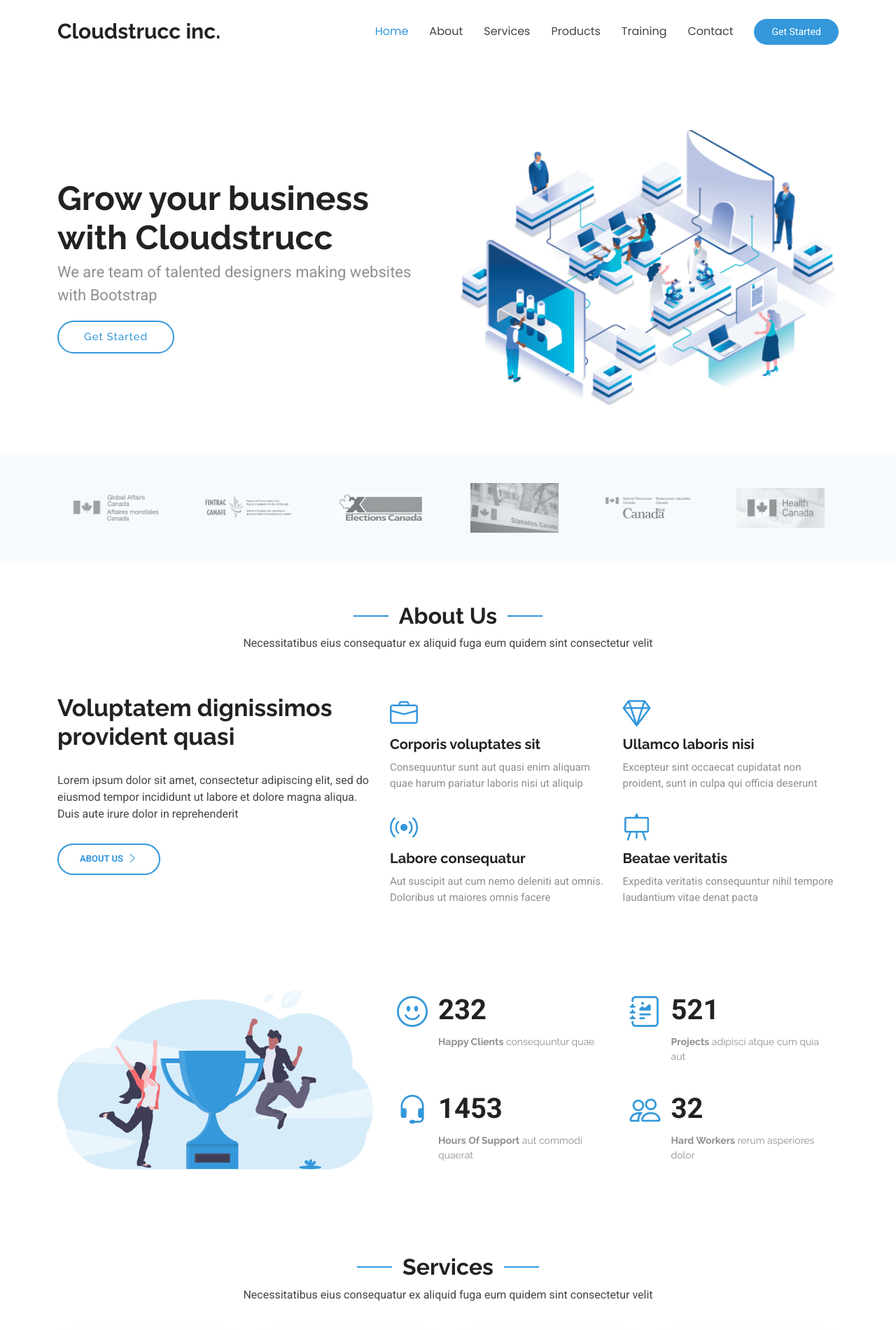
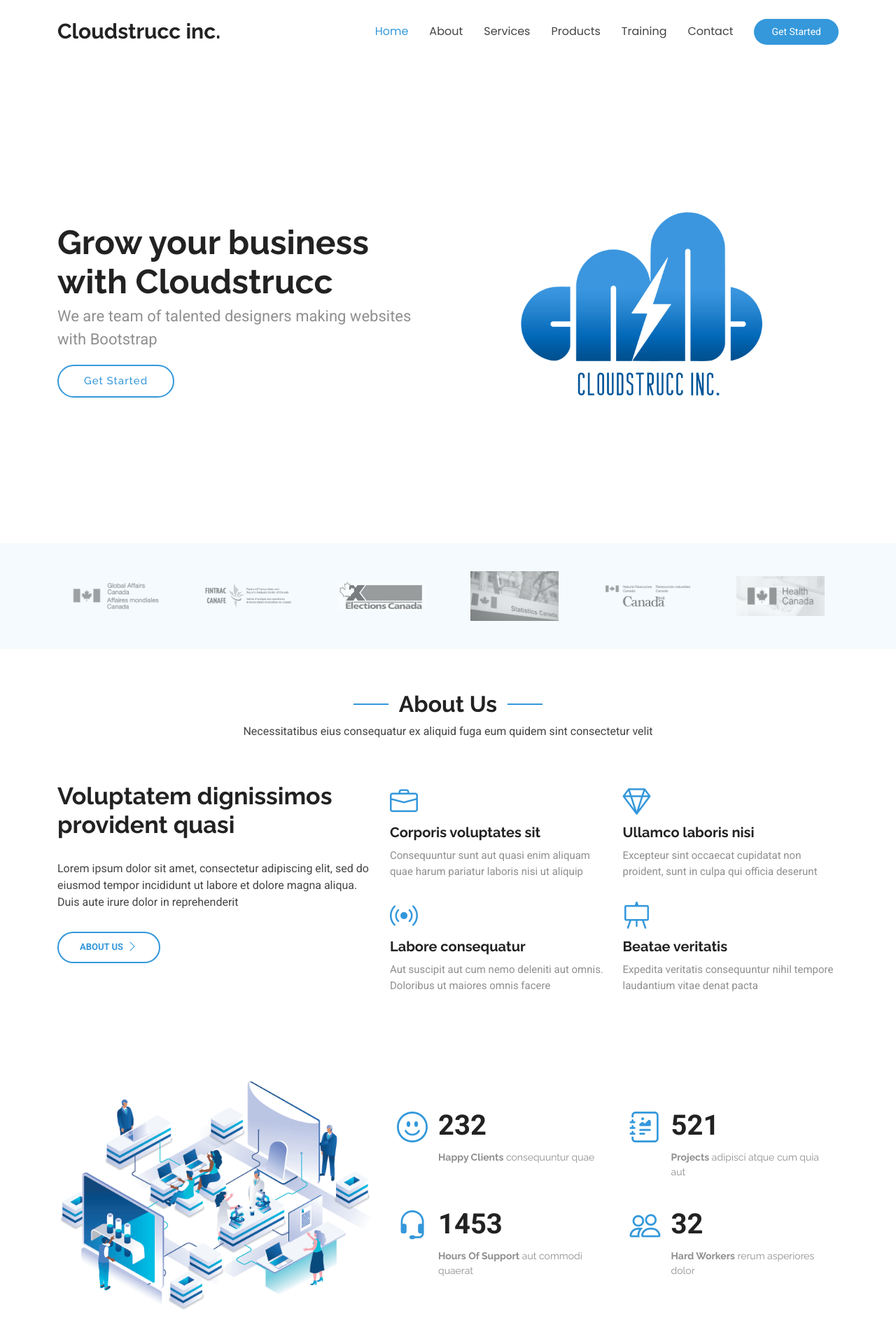
Before and after one commit to Cloudstrucc/website-v2, a plain HTML site: page index.html in a window 1280 px wide. Shown: the top 1900 px of the page at 70% size. Drawn offline with Linux system fonts and the light colour scheme; animation ran at ten frames a second.

Commit message:
new logos

```diff
--- a/index.html
+++ b/index.html
@@ -80,7 +80,7 @@
             </div>
           </div>
           <div class="col-lg-6 order-1 order-lg-2 hero-img">
-            <img src="assets/img/hero-img.png" class="img-fluid animated" alt="">
+            <img src="assets/img/cloudstrucc_transbg.png" class="img-fluid animated" alt="">
           </div>
         </div>
       </div>
@@ -189,7 +189,7 @@
         <div class="row gy-4 align-items-center">
 
           <div class="col-lg-5">
-            <img src="assets/img/stats-img.svg" alt="" class="img-fluid">
+            <img src="assets/img/hero-img.png" alt="" class="img-fluid">
           </div>
 
           <div class="col-lg-7">
```
